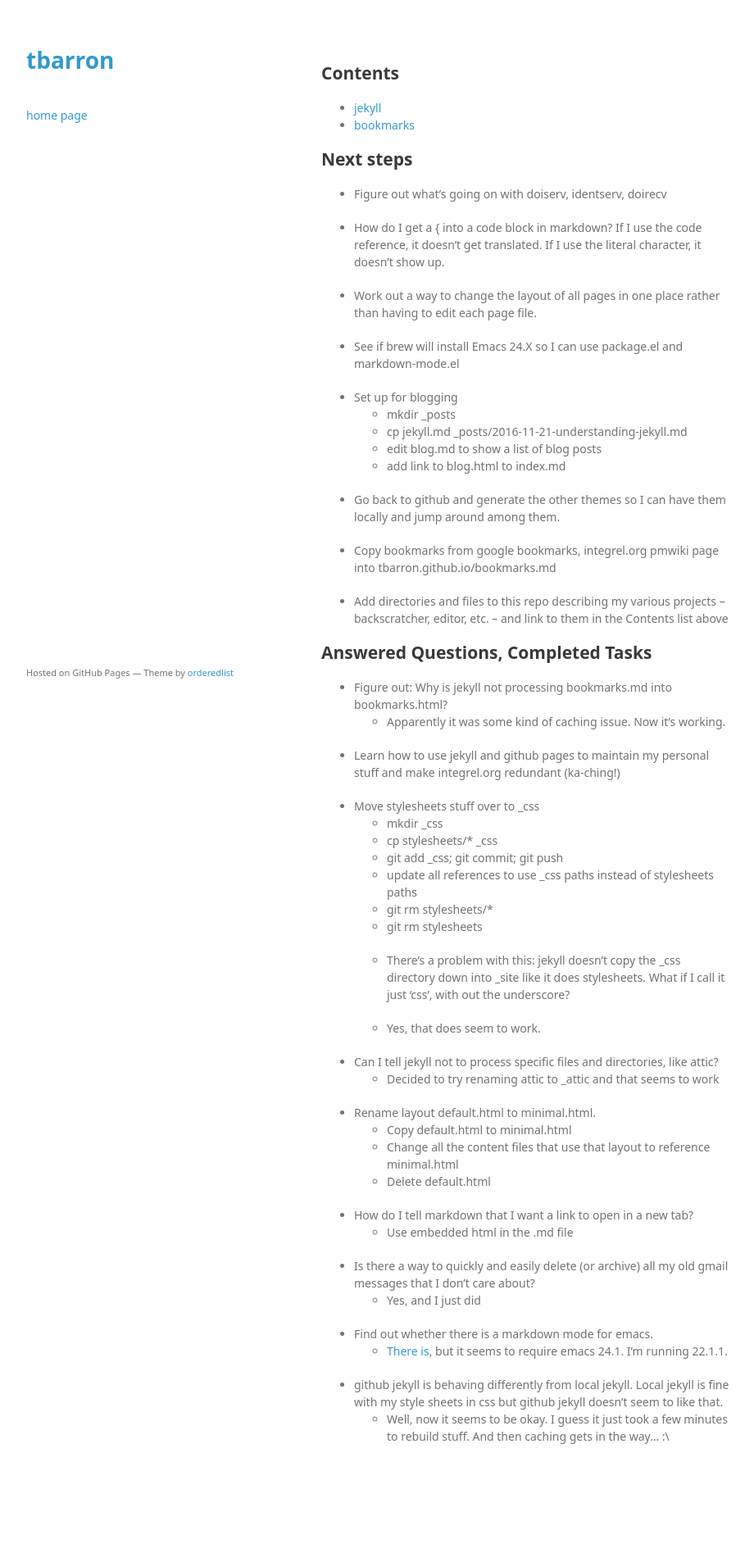
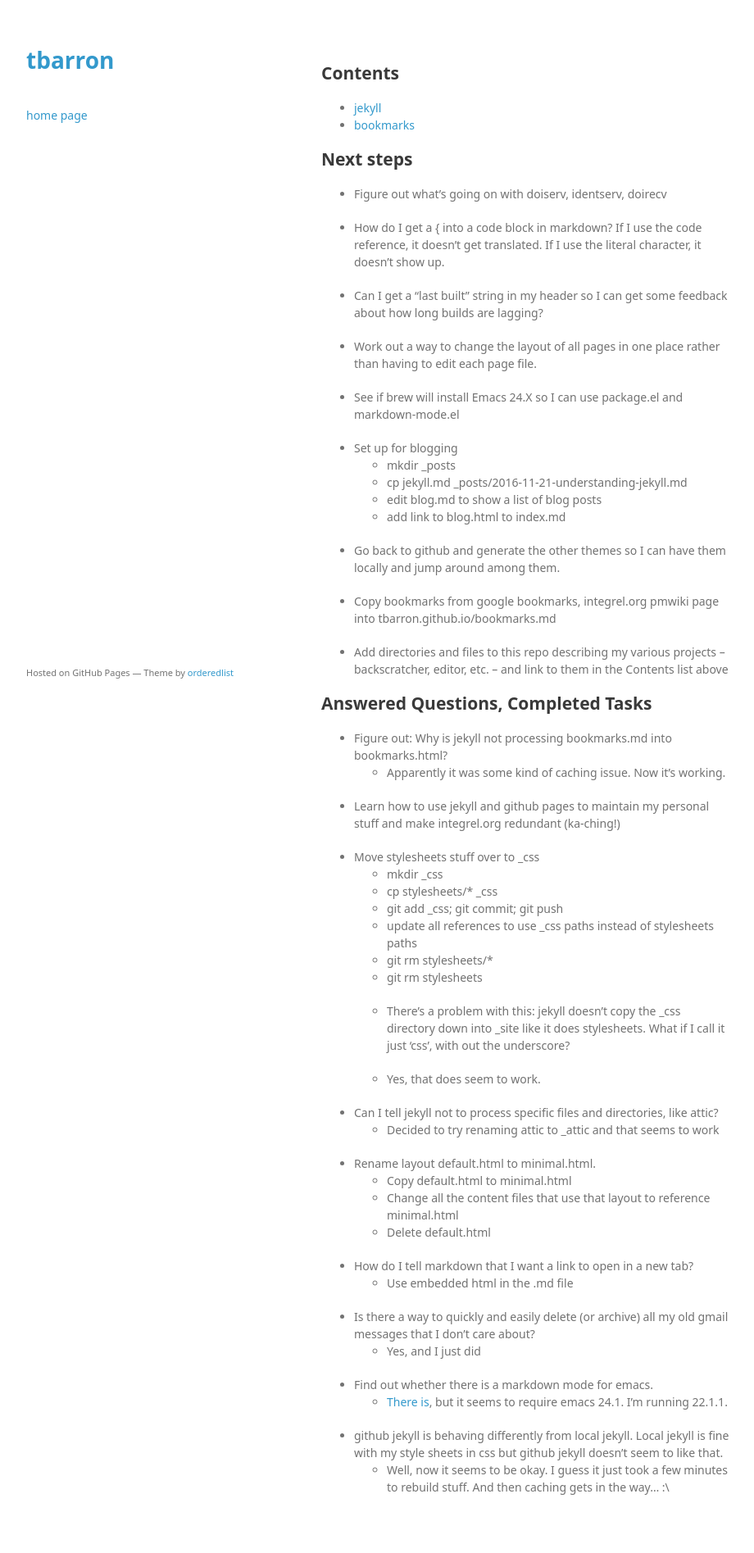
Before and after one commit to tbarron/tbarron.github.io, a Jekyll site: the page built from index.md, in a window 1280 px wide. Shown: the whole page at 82% size, without its empty margins (178-1098 px from the left). Built offline with Jekyll 4.4.1, drawn with Linux system fonts in a browser that asks for light colours; before the commit the page ends 1833 px from its top, so only the background shows below that.

Commit message:
- Another question

```diff
--- a/index.md
+++ b/index.md
@@ -14,6 +14,9 @@ layout: minimal
  * How do I get a &#123; into a code block in markdown? If I use the
    code reference, it doesn't get translated. If I use the literal
    character, it doesn't show up.
+
+ * Can I get a "last built" string in my header so I can get some
+   feedback about how long builds are lagging?
 
  * Work out a way to change the layout of all pages in one place
    rather than having to edit each page file.
```
